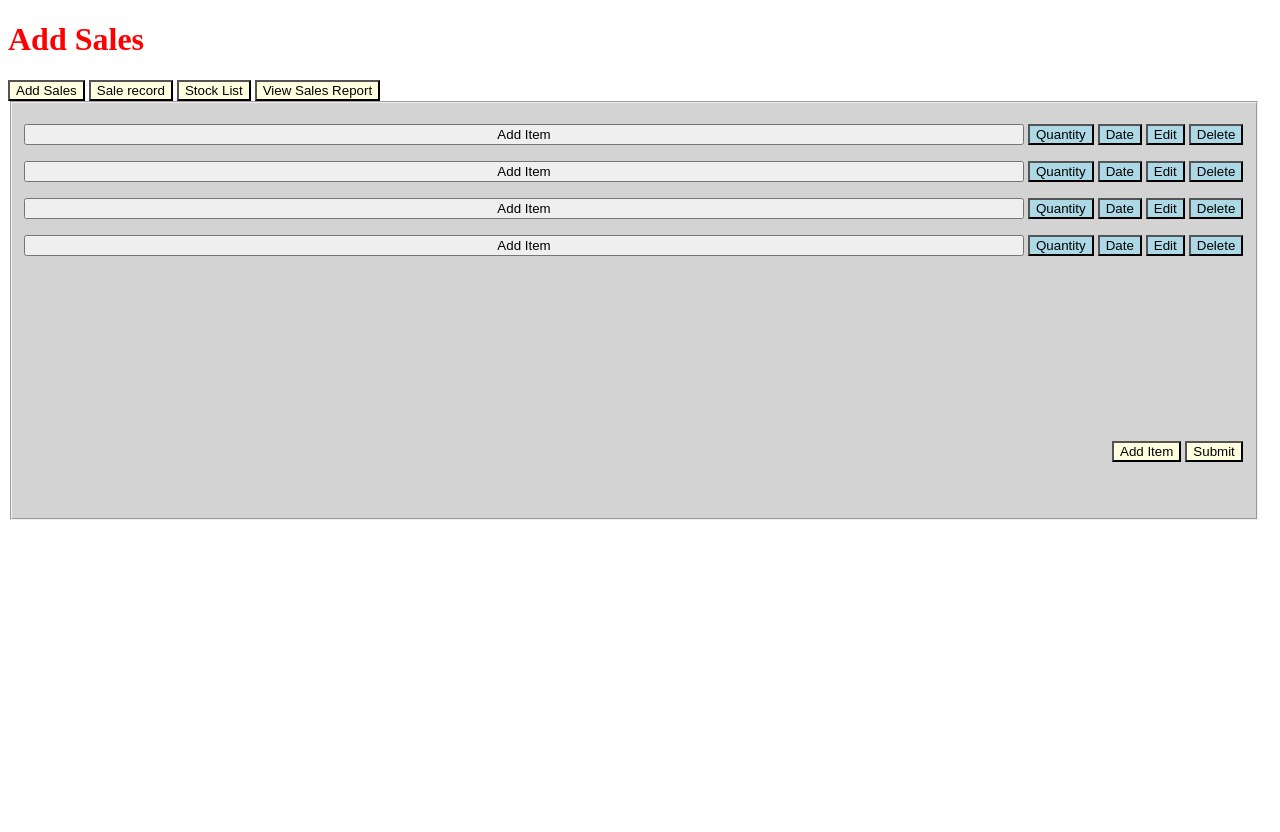
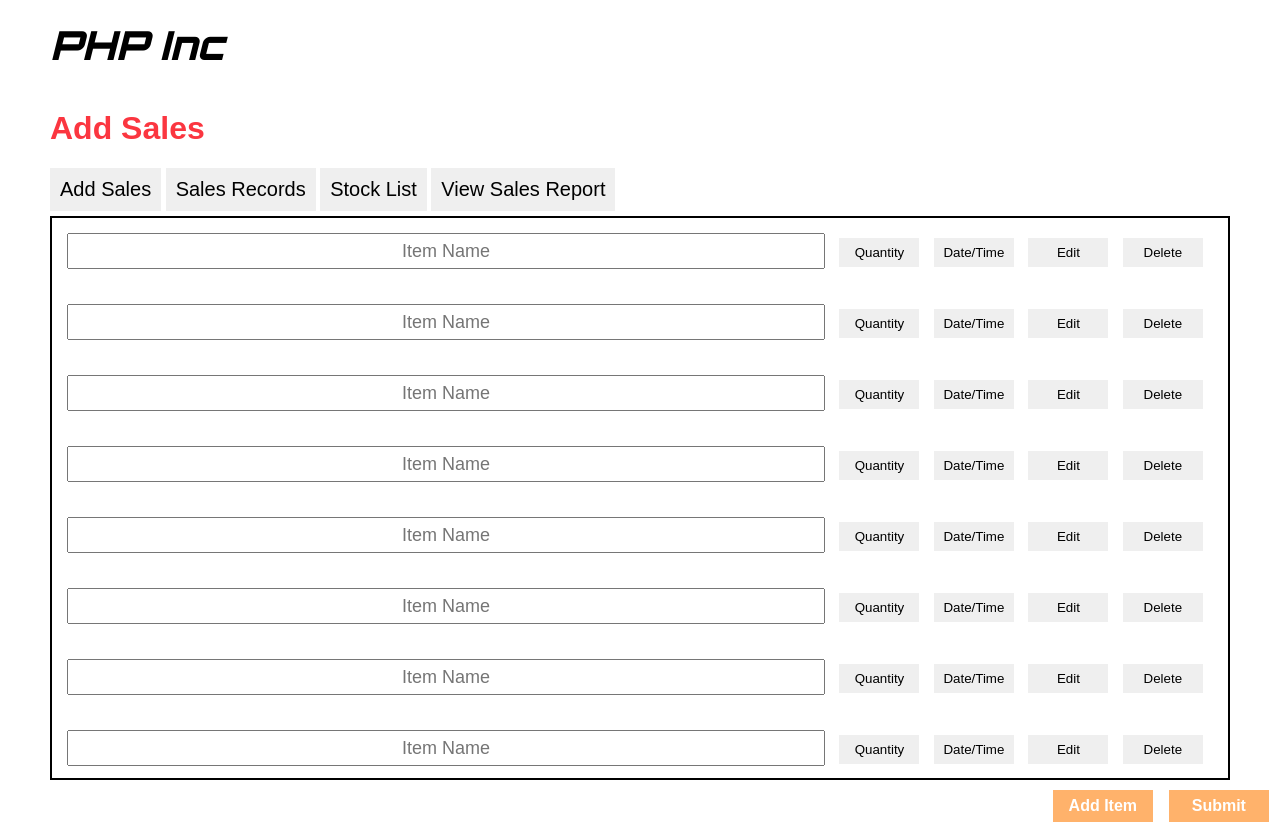
Before and after one commit to jamesjeon069/PHP-SRePS, a plain HTML site: page PHP Pharmacy pages/add_sale.html in a window 1280 px wide. Before the commit the page ends 800 px from the top, so only its background shows below. Drawn offline with Linux system fonts and the light colour scheme.

Commit message:
Add Sale CSS implementation

```diff
--- /dev/null
+++ b/PHP Pharmacy pages/add_sale.css
@@ -0,0 +1,170 @@
+@import url('https://fonts.googleapis.com/css2?family=Orbitron:wght@900&display=swap');
+
+html {
+  box-sizing: border-box;
+}
+
+*. *::before, *::after {
+  box-sizing: inherit;
+}
+
+body {
+  font-family: sans-serif;
+  margin: 50px;
+  height: 55vh
+}
+
+header h1 {
+  text-align: left; font-size: 30;
+  color: #fb3640;
+}
+
+header .company-logo {
+  width: 25%;
+  min-width: 20%;
+  font-family: 'Orbitron', sans-serif;
+  font-size: 40px;
+  font-style: italic;
+  font-weight: bolder;
+  position: relative;
+  margin-top: -30px;
+}
+
+aside {
+  margin-bottom: 5px;
+}
+
+aside .btn {
+  font-size: 20px;
+  padding: 10px;
+  border: none;
+  transition: 0.5s;
+}
+
+aside .btn:hover {
+  background-color: #fb3640;
+  color: #FFF;
+  transform: translate(5px,-2px);
+}
+
+main {
+  height: 70vh;
+  border: 2px solid black;
+  overflow: scroll;
+}
+
+.grid-container {
+  display: grid;
+  grid-template-columns: 62vw 6vw 6vw 6vw;
+  justify-content: flex-start;
+}
+.grid-item {
+  padding: 20px;
+  margin-top: 10px;
+}
+.grid-item input {
+  width: 60vw;
+  height: 30px;
+  text-align: center;
+  font-size: 18px;
+}
+
+.grid-item button {
+  padding: 7px;
+  width: 80px;
+  border: none;
+  transition: 0.5s;
+}
+
+.grid-item button:hover {
+  background-color: #fb3640;
+  color: #FFF;
+  transform: translate(5px,-2px);
+}
+
+.btn-container {
+  display: flex;
+  justify-content: space-between !important;
+  width: 166px;
+  margin-top:10px;
+  margin-left:78.345vw;
+}
+
+.btn-item {
+  width:50px;
+  margin-bottom:10px;
+}
+
+.btn-item input {
+  width: 100px;
+  padding: 7px;
+  font-size: 16px;
+  font-weight: bold;
+  border: none;
+  color: #fff;
+  background-color: #ffb26b;
+  transition: transform 0.5s;
+}
+
+.btn-item input:hover {
+  background-color: #f7a440;
+}
+
+/* Small devices (portrait tablets and large phones, 600px and up) */
+@media only screen and (min-width: 600px) {
+  .grid-container {
+    display: block;
+  }
+  .grid-item {
+    display: inline-block;
+    padding: 5px;
+  }
+  .grid-item input {
+    width: 75vw;
+  }
+}
+
+/* Medium devices (landscape tablets, 768px and up) */
+@media only screen and (min-width: 768px) {
+  .grid-container {
+    display: block;
+    margin-left: 10px;
+  }
+  .grid-item {
+    display: inline;
+  }
+  .grid-item input {
+    margin-top: 15px;
+    margin-bottom: 20px;
+    width: 80vw;
+  }
+}
+
+/* Large devices (laptops/desktops, 992px and below) */
+@media only screen and (min-width: 992px) {
+  .grid-container {
+    grid-template-columns: 330px 90px 90px 90px 90px 80px;
+  }
+  .grid-item input {
+    width: 550px;
+  }
+}
+
+@media only screen and (min-width: 1200px) {
+  .grid-container {
+    grid-template-columns: 590px 90px 90px 90px 90px 80px;
+  }
+  .grid-item input {
+    width: 750px;
+  }
+}
+
+/* Extra large devices (large laptops and desktops, 1450px and below) */
+@media only screen and (min-width: 1450px) {
+  .grid-container {
+    grid-template-columns: 52vw 6vw 6vw 6vw 6vw 6vw;
+  }
+  .grid-item input {
+    width: 950px;
+  }
+}
--- a/PHP Pharmacy pages/add_sale.html
+++ b/PHP Pharmacy pages/add_sale.html
@@ -2,63 +2,168 @@
 <html lang="en">
 <head>
 <meta charset ="utf-8">
-<h1 style="color:red;"> Add Sales</h1>
-<style>
-fieldset {background-color: lightgrey;
-position:relative;
-height:400px;
-width:1220px;
-}
-footer {
-position: absolute;
-left: 1100px;
-right: 0px;
-bottom: 40px;
-font-size: 16px;
-}
-
-</style>
+    <link rel="stylesheet" href="./add_sale.css">
+    <title>Add Sales</title>
 </head>
-<div class="button">
-<button style="background-color: lightyellow;">Add Sales</button>
-<button style="background-color: lightyellow;">Sale record</button>
-<button style="background-color: lightyellow;">Stock List</button>
-<button style="background-color: lightyellow;">View Sales Report</button>
-</div>
-
 <body>
-<fieldset>
-<p><button style="width:1000px;">Add Item</button>
-<button style="background-color: lightblue;" >Quantity</button>
-<button style="background-color: lightblue;" >Date</button>
-<button style="background-color: lightblue;">Edit</button>
-<button style="background-color: lightblue;">Delete</button></p>
-<p>
-<button style="width:1000px;">Add Item</button>
-<button style="background-color: lightblue;" >Quantity</button>
-<button style="background-color: lightblue;" >Date</button>
-<button style="background-color: lightblue;">Edit</button>
-<button style="background-color: lightblue;">Delete</button></p>
-
-<p><button style="width:1000px;">Add Item</button>
-<button style="background-color: lightblue;" >Quantity</button>
-<button style="background-color: lightblue;" >Date</button>
-<button style="background-color: lightblue;">Edit</button>
-<button style="background-color: lightblue;">Delete</button></p>
-
-<p><button style="width:1000px;">Add Item</button>
-<button style="background-color: lightblue;" >Quantity</button>
-<button style="background-color: lightblue;" >Date</button>
-<button style="background-color: lightblue;">Edit</button>
-<button style="background-color: lightblue;">Delete</button></p>
-
-
-<footer>
-<p>
-<button style="background-color: lightyellow;"  type="reset" value="reset">Add Item</button>
-<button  style="background-color: lightyellow;"type="submit" value="Submit">Submit</button>
-</p>
-</footer>
+	<header>
+      <div class="company-logo">
+        <p>PHP Inc</p>
+      </div>
+      <h1>Add Sales</h1>
+    </header>
+    <aside>
+      <button type="button" class="btn" id = "addsales">Add Sales</button>
+      <button type="button" class="btn" id = "salesrecords">Sales Records</button>
+      <button type="button" class="btn" id = "stocklist">Stock List</button>
+      <button type="button" class="btn" id = "viewsalesreport">View Sales Report</button>
+    </aside>
+	<main>
+      <div class="grid-container">
+		<div class="grid-item">
+          <input type="text" value="" placeholder="Item Name">
+        </div>
+        <div class="grid-item">
+          <button type="button" name="button">Quantity</button>
+        </div>
+        <div class="grid-item">
+          <button type="button" name="button">Date/Time</button>
+        </div>
+		<div class="grid-item">
+          <button type="button" name="button">Edit</button>
+        </div>
+        <div class="grid-item">
+          <button type="button" name="button">Delete</button>
+        </div>
+      </div>
+      <div class="grid-container">
+		<div class="grid-item">
+          <input type="text" value="" placeholder="Item Name">
+        </div>
+        <div class="grid-item">
+          <button type="button" name="button">Quantity</button>
+        </div>
+        <div class="grid-item">
+          <button type="button" name="button">Date/Time</button>
+        </div>
+		<div class="grid-item">
+          <button type="button" name="button">Edit</button>
+        </div>
+        <div class="grid-item">
+          <button type="button" name="button">Delete</button>
+        </div>
+      </div><div class="grid-container">
+		<div class="grid-item">
+          <input type="text" value="" placeholder="Item Name">
+        </div>
+        <div class="grid-item">
+          <button type="button" name="button">Quantity</button>
+        </div>
+        <div class="grid-item">
+          <button type="button" name="button">Date/Time</button>
+        </div>
+		<div class="grid-item">
+          <button type="button" name="button">Edit</button>
+        </div>
+        <div class="grid-item">
+          <button type="button" name="button">Delete</button>
+        </div>
+      </div>
+      <div class="grid-container">
+		<div class="grid-item">
+          <input type="text" value="" placeholder="Item Name">
+        </div>
+        <div class="grid-item">
+          <button type="button" name="button">Quantity</button>
+        </div>
+        <div class="grid-item">
+          <button type="button" name="button">Date/Time</button>
+        </div>
+		<div class="grid-item">
+          <button type="button" name="button">Edit</button>
+        </div>
+        <div class="grid-item">
+          <button type="button" name="button">Delete</button>
+        </div>
+      </div><div class="grid-container">
+		<div class="grid-item">
+          <input type="text" value="" placeholder="Item Name">
+        </div>
+        <div class="grid-item">
+          <button type="button" name="button">Quantity</button>
+        </div>
+        <div class="grid-item">
+          <button type="button" name="button">Date/Time</button>
+        </div>
+		<div class="grid-item">
+          <button type="button" name="button">Edit</button>
+        </div>
+        <div class="grid-item">
+          <button type="button" name="button">Delete</button>
+        </div>
+      </div>
+      <div class="grid-container">
+		<div class="grid-item">
+          <input type="text" value="" placeholder="Item Name">
+        </div>
+        <div class="grid-item">
+          <button type="button" name="button">Quantity</button>
+        </div>
+        <div class="grid-item">
+          <button type="button" name="button">Date/Time</button>
+        </div>
+		<div class="grid-item">
+          <button type="button" name="button">Edit</button>
+        </div>
+        <div class="grid-item">
+          <button type="button" name="button">Delete</button>
+        </div>
+      </div>
+      <div class="grid-container">
+		<div class="grid-item">
+          <input type="text" value="" placeholder="Item Name">
+        </div>
+        <div class="grid-item">
+          <button type="button" name="button">Quantity</button>
+        </div>
+        <div class="grid-item">
+          <button type="button" name="button">Date/Time</button>
+        </div>
+		<div class="grid-item">
+          <button type="button" name="button">Edit</button>
+        </div>
+        <div class="grid-item">
+          <button type="button" name="button">Delete</button>
+        </div>
+      </div>
+      <div class="grid-container">
+		<div class="grid-item">
+          <input type="text" value="" placeholder="Item Name">
+        </div>
+        <div class="grid-item">
+          <button type="button" name="button">Quantity</button>
+        </div>
+        <div class="grid-item">
+          <button type="button" name="button">Date/Time</button>
+        </div>
+		<div class="grid-item">
+          <button type="button" name="button">Edit</button>
+        </div>
+        <div class="grid-item">
+          <button type="button" name="button">Delete</button>
+        </div>
+      </div>
+	</main>
+		<div class="btn-container">
+			<div class="btn-item">
+			  <input type="button" value="Add Item">
+			</div>
+			<div class="btn-item">
+			  <input type="submit" value="Submit">
+			</div>
+		</div>
+    </form>
+	<script src="script.js"></script>
 </body>
 </fieldset>
 
```
